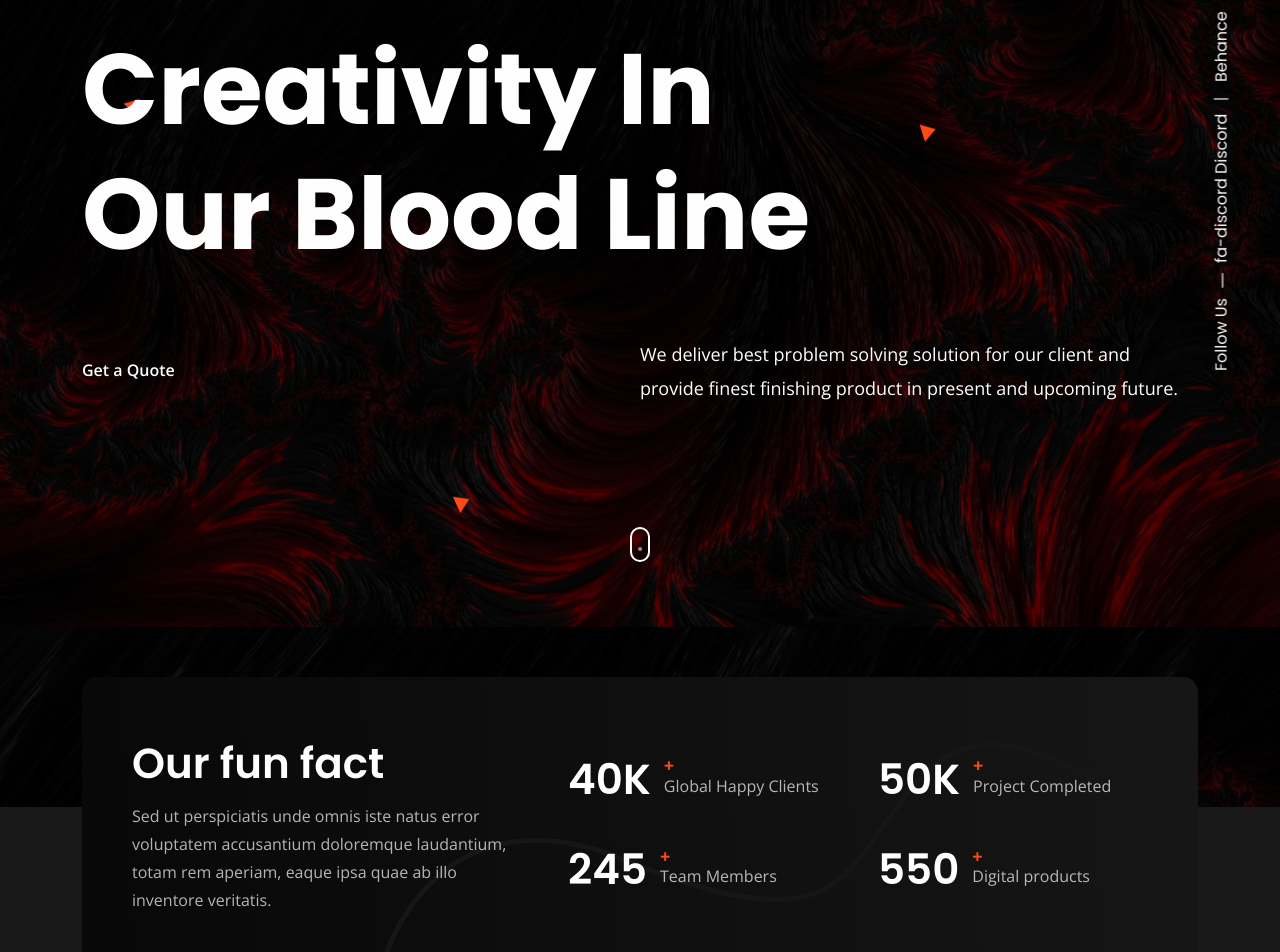
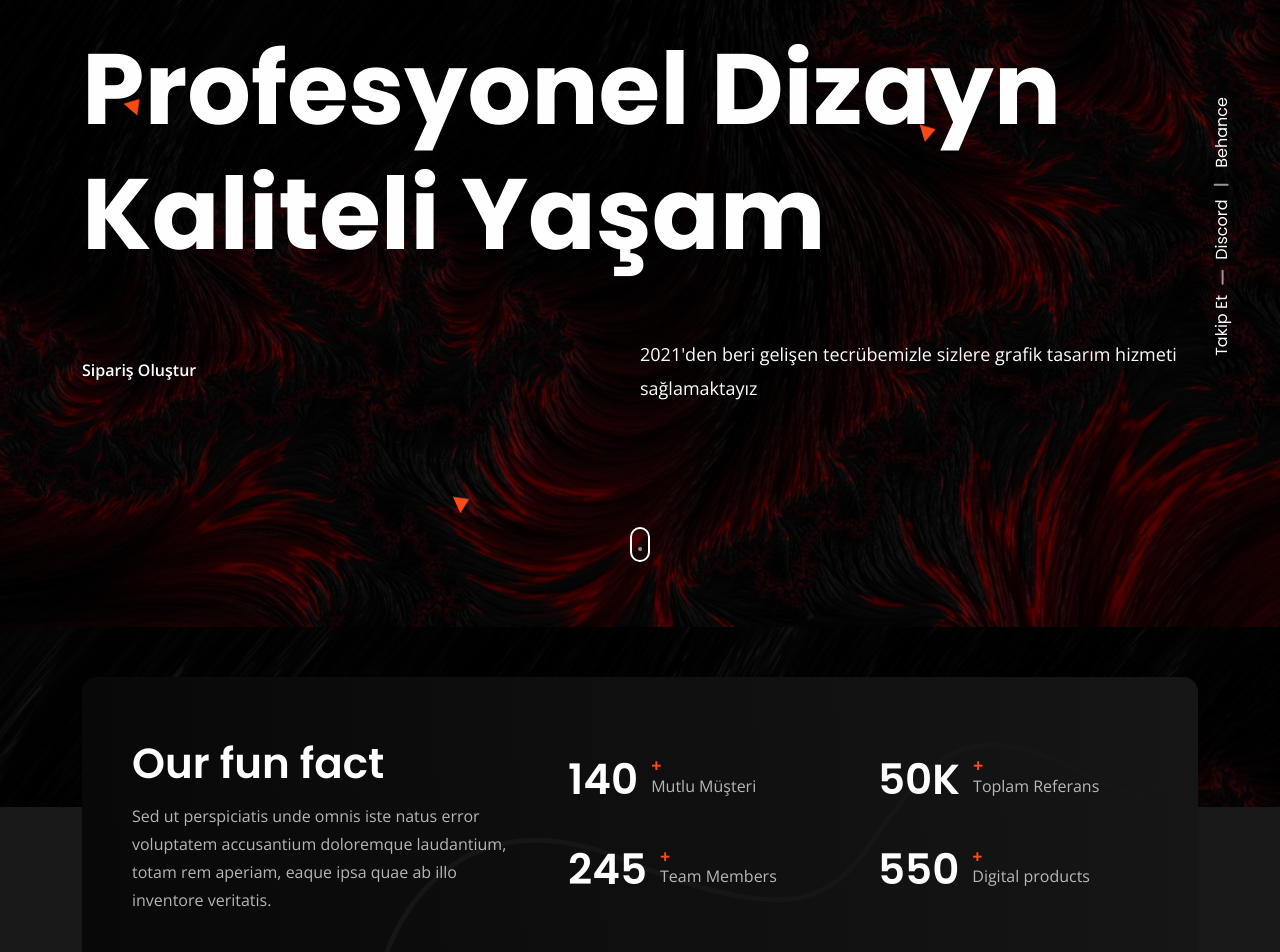
Before and after one commit to risuscreative/alphawebsite, a React (Create React App) app: page / in a window 1280 px wide. Shown: the part 173-1125 px from the top of the page. Built offline with nearby package versions, Linux system fonts and the light colour scheme; some icons are missing.

Commit message:
Update Home.jsx

```diff
--- a/src/components/Pages/Home.jsx
+++ b/src/components/Pages/Home.jsx
@@ -21,7 +21,7 @@ export default function Home() {
   // Hero Social Links
   const heroSocialLinks = [
     {
-      name: 'fa-discord Discord',
+      name: 'Discord',
       links: 'https://discord.gg/7Q7EbNKHha',
     },
     {
@@ -33,11 +33,11 @@ export default function Home() {
   // FunFact Data
   const funfaceData = [
     {
-      title: 'Global Happy Clients',
-      factNumber: '40K',
+      title: 'Mutlu Müşteri',
+      factNumber: '140',
     },
     {
-      title: 'Project Completed',
+      title: 'Toplam Referans',
       factNumber: '50K',
     },
     {
@@ -58,12 +58,12 @@ export default function Home() {
     <>
       {/* Start Hero Section */}
       <Hero
-        title="Creativity In <br/>Our Blood Line"
-        subtitle="We deliver best problem solving solution for our client and provide finest finishing product in present and upcoming future."
-        btnText="Get a Quote"
+        title="Profesyonel Dizayn <br/>Kaliteli Yaşam"
+        subtitle="2021'den beri gelişen tecrübemizle sizlere grafik tasarım hizmeti sağlamaktayız"
+        btnText="Sipariş Oluştur"
         btnLink="/contact"
         scrollDownId="#service"
-        socialLinksHeading="Follow Us"
+        socialLinksHeading="Takip Et"
         heroSocialLinks={heroSocialLinks}
         bgImageUrl="/images/hero_bg.jpeg"
       />
```
